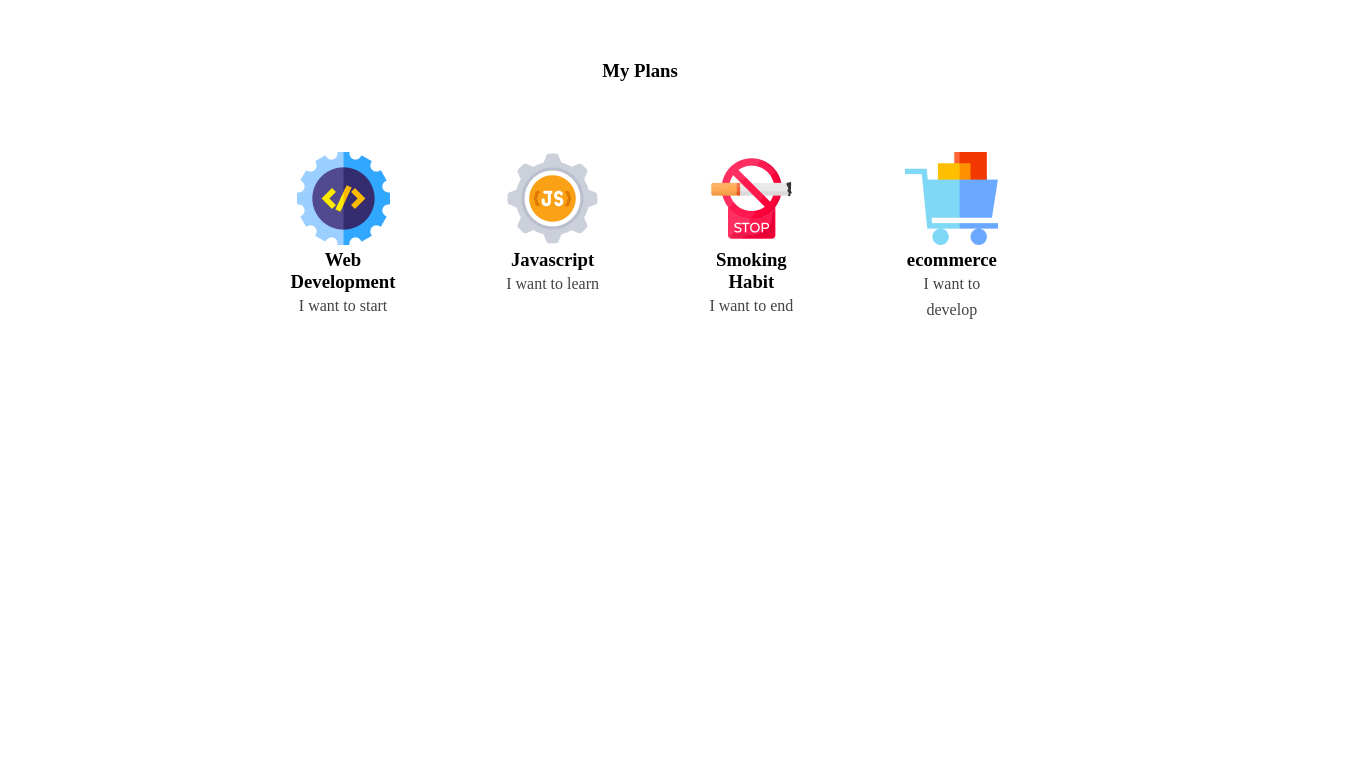
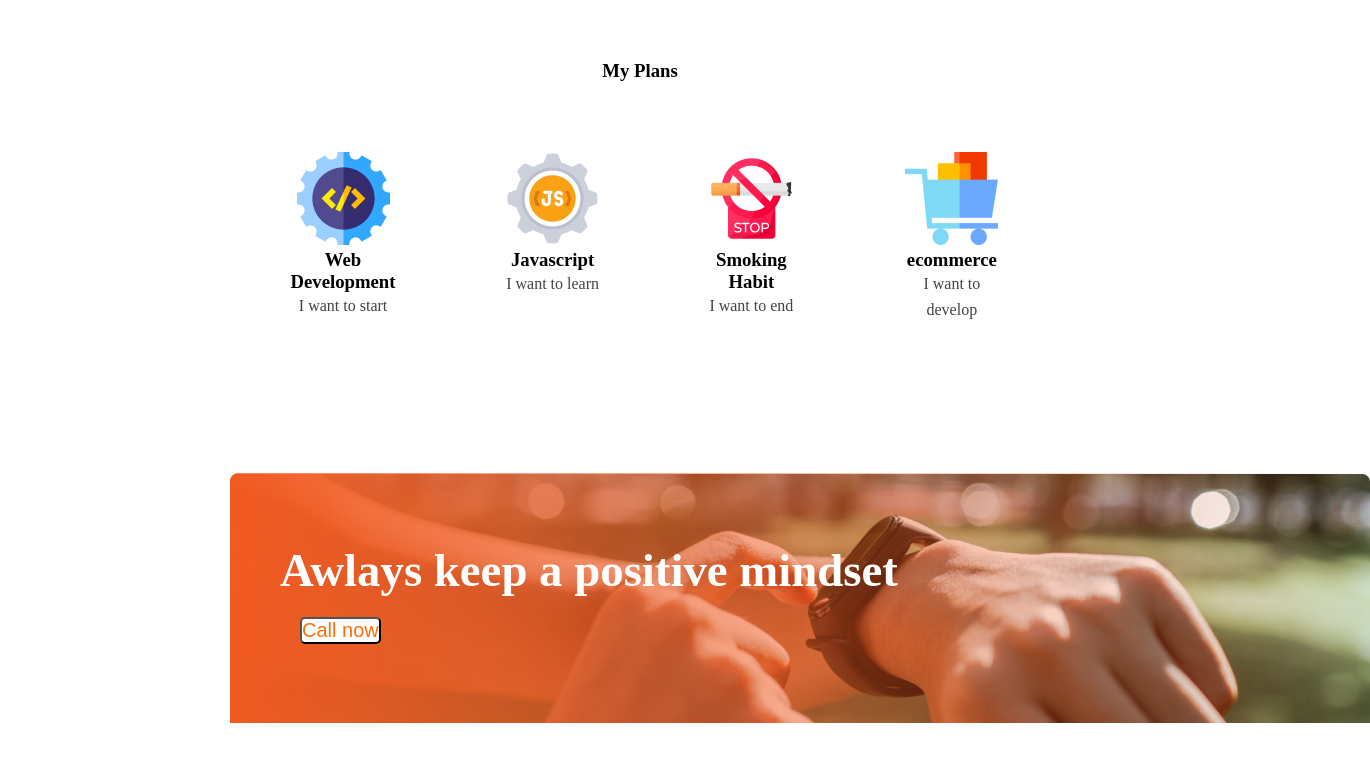
Before and after one commit to rajalishikh/my-2nd-task, a plain HTML site: page index.html in a window 1280 px wide. Shown: the part 1453-2214 px from the top of the page, 1370 px wide, since content can reach past the window. Before the commit the page ends 1926 px from the top, so only its background shows below. Drawn offline with Linux system fonts and the light colour scheme.

Commit message:
add my last main section

```diff
--- a/index.html
+++ b/index.html
@@ -46,6 +46,7 @@
       </div>
 
     </section>
+    <!-- my plan section -->
     <section class="section2">
       <h3 class="plans ">My Plans</h3>
       <div class="icons-div">
@@ -75,9 +76,22 @@
       </div>
 
     </section>
-    <section class="section3">
+    <!-- image section  -->
+    <div class="image-section-watch">
 
-    </section>
+      <div class="wwww">
+        <h3>Awlays keep a positive mindset</h3>
+        </di>
+        <button class=" call ">Call now</button>
+
+
+
+
+
+
+      </div>
+    </div>
+
 
   </main>
   <footer>
--- a/style/new.css
+++ b/style/new.css
@@ -97,15 +97,49 @@ line-height: 26px;
   justify-content: space-around;
 
 }
+/* plam section */
 .plans{
   text-align: center;
   margin-bottom: 20px;
 }
+/* skill section */
 .skill{
   padding: 30px;
   gap: 24px;
-
   margin: 20px;
   text-align: center;
 
 }
+/* image section */
+.image-section-watch{
+  background-image: url('../images/gradient3.png'),url(../images/watch.png);
+  background-repeat: no-repeat;
+  width: 1140px;
+  height: 250px;
+  margin: 40px 230px ;
+
+}
+.image-section-watch{
+  color: #FFF;
+font-family: Work Sans;
+font-size: 40px;
+font-style: normal;
+font-weight: 700;
+line-height: normal;
+
+
+}
+.wwww{
+  padding: 70px 50px ;
+
+}
+
+.call{
+
+  border-radius: 5px;
+background: #FFF;
+color: #FD6E0A;
+font-size: 20px;
+margin: 20px 20px;
+
+}
```
